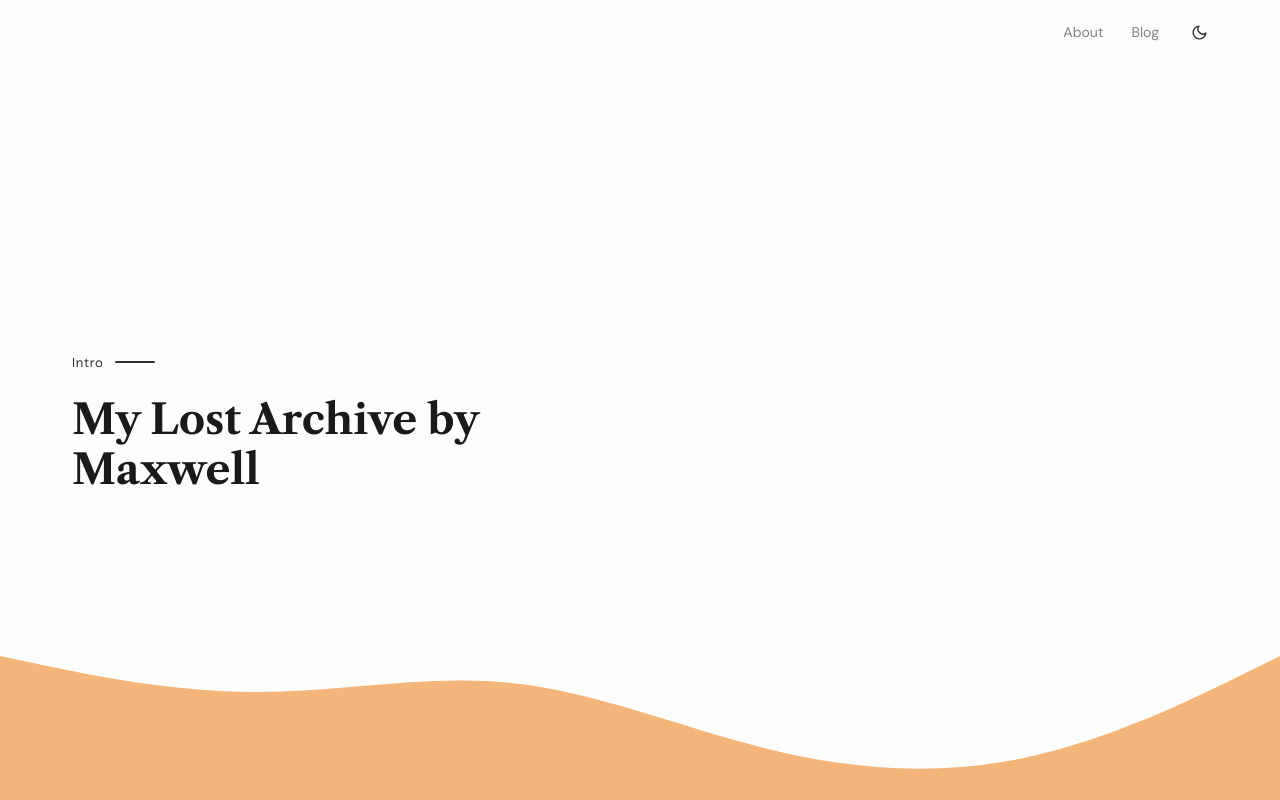
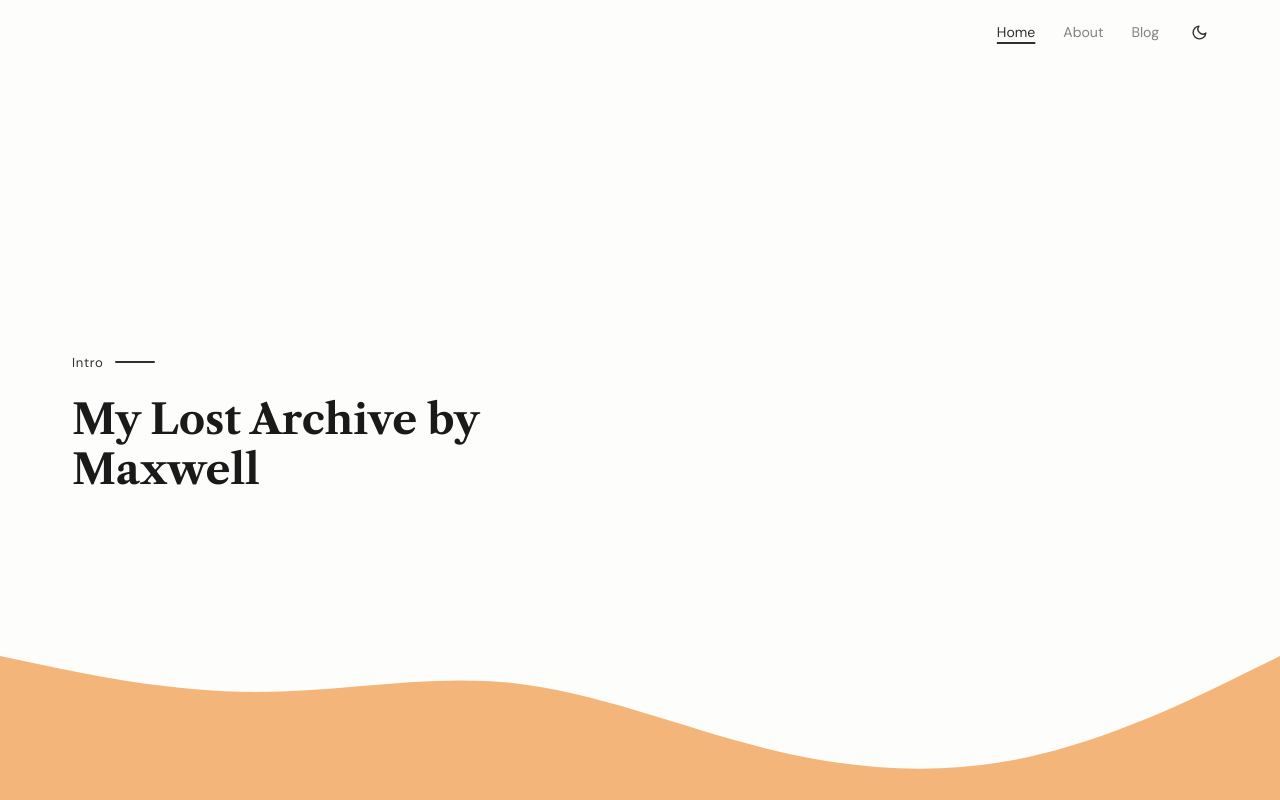
Before and after one commit to Maxetoo/My-Lost-Archive, a React (Vite) app in the folder frontend/: page / in a window 1280 px wide. Shown: the top 800 px of the page. Built offline with nearby package versions, Linux system fonts and the light colour scheme.

Commit message:
fixed nav

```diff
--- a/frontend/src/components/globals/NavMenu.jsx
+++ b/frontend/src/components/globals/NavMenu.jsx
@@ -5,7 +5,6 @@ const NavMenu = ({ open, onClose, navigate, currentPage }) => {
   return (
     <Overlay $open={open} aria-hidden={!open}>
       <Top>
-        <Logo onClick={() => navigate('home')}>My Lost Archive</Logo>
         <CloseBtn onClick={onClose} aria-label="Close menu">
           <span /><span />
         </CloseBtn>
@@ -43,21 +42,10 @@ const Overlay = styled.div`
 const Top = styled.div`
   display: flex;
   align-items: center;
-  justify-content: space-between;
+  justify-content: flex-end;
   height: 64px;
   margin-bottom: 2rem;
   flex-shrink: 0;
-`
-
-const Logo = styled.button`
-  font-family: 'Libre Caslon Text', serif;
-  font-size: 1.05rem;
-  font-weight: 700;
-  color: var(--text-dark);
-  background: none;
-  border: none;
-  cursor: pointer;
-  padding: 0;
 `
 
 const CloseBtn = styled.button`
--- a/frontend/src/data/navData.js
+++ b/frontend/src/data/navData.js
@@ -1,4 +1,5 @@
 export const navData = [
-  { _id: 0, title: 'About', page: 'about' },
-  { _id: 1, title: 'Blog', page: 'blog' },
+  { _id: 0, title: 'Home', page: 'home' },
+  { _id: 1, title: 'About', page: 'about' },
+  { _id: 2, title: 'Blog', page: 'blog' },
 ]
```
